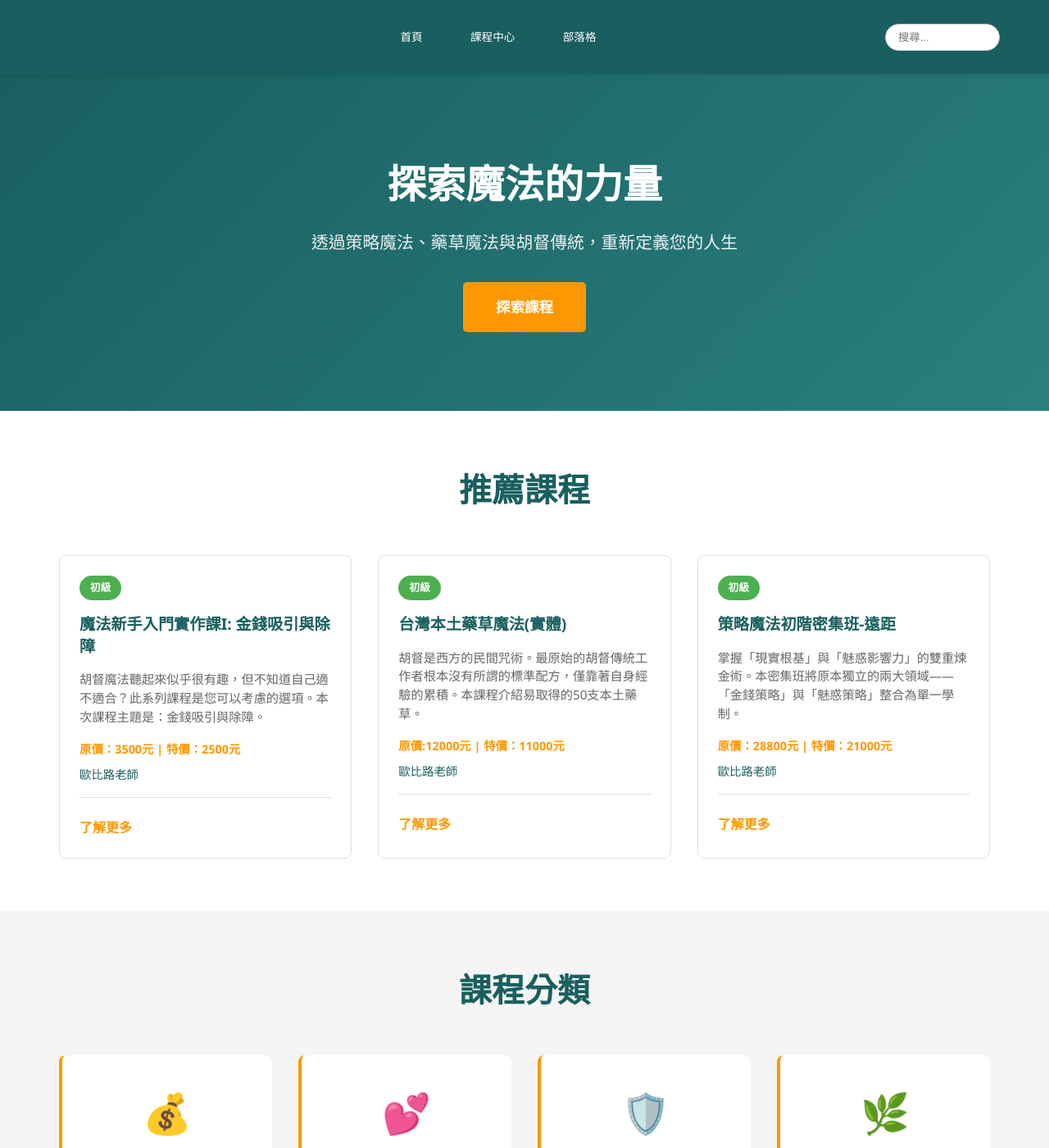
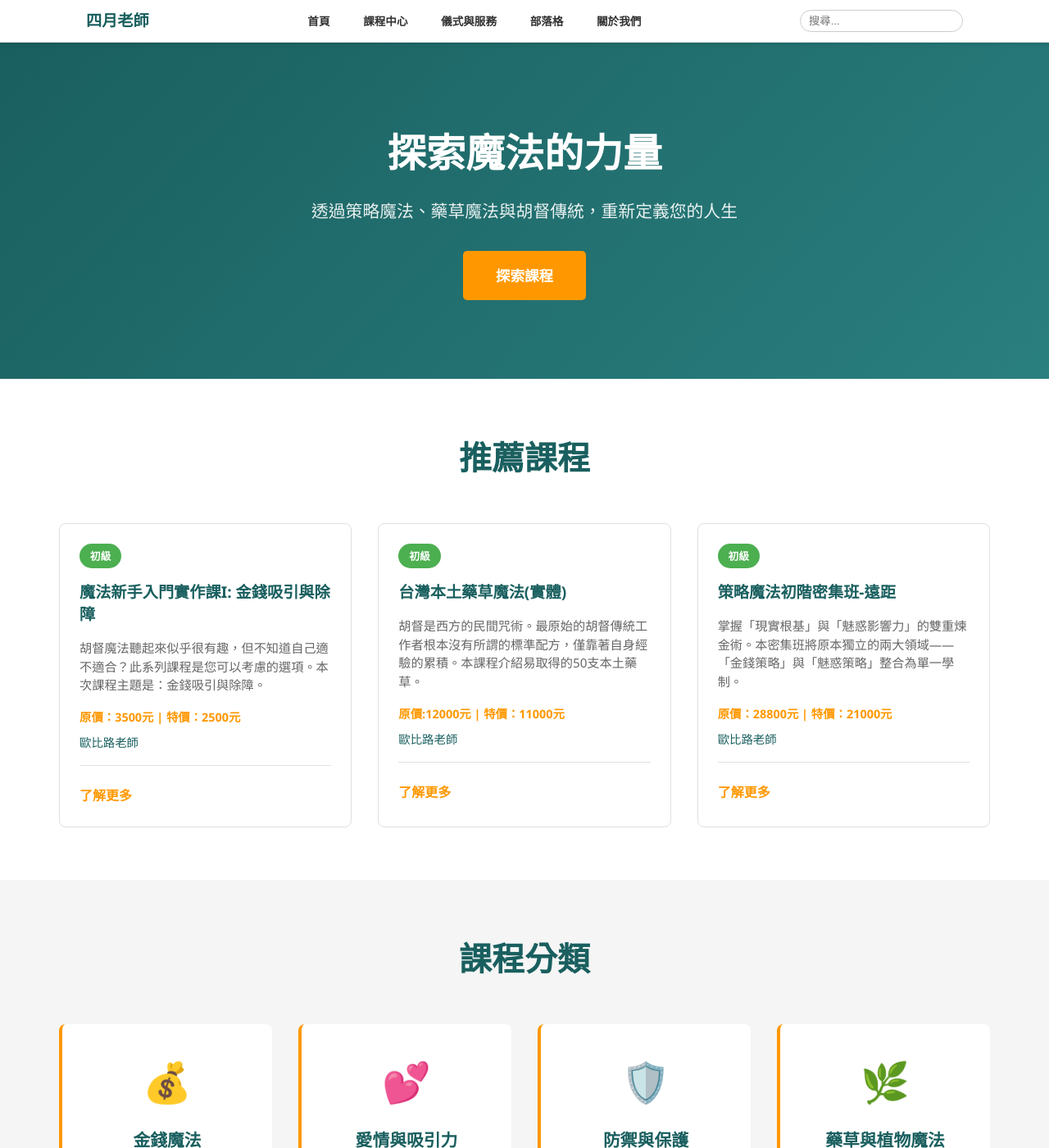
Before and after one commit to light4uliuphone-lang/hoodoo, a Jekyll site: the page built from index.html, in a window 1280 px wide and 1400 px high. Shown: the whole window at 82% size. Built offline with Jekyll 4.4.1, drawn with Linux system fonts in a browser that asks for light colours; comment, search, counter and statistics services are not loaded; some of the changed text lies outside the part shown.

Commit message:
Update default.html

```diff
--- a/_layouts/default.html
+++ b/_layouts/default.html
@@ -5,39 +5,46 @@
     <meta name="viewport" content="width=device-width, initial-scale=1.0">
     <title>{{ page.title | default: site.title }}</title>
     <link rel="stylesheet" href="{{ '/css/style.css' | relative_url }}">
-
     <style>
-        .nav-search-box { position: relative; margin-left: 20px; display: flex; align-items: center; }
-        #search-input { padding: 8px 15px; border: 1px solid #ccc; border-radius: 20px; width: 140px; outline: none; transition: 0.3s; }
-        #search-input:focus { width: 200px; border-color: #1a5f5f; }
-        #results-container { position: absolute; top: 45px; right: 0; width: 300px; background: white; list-style: none; padding: 0; margin: 0; border-radius: 8px; box-shadow: 0 4px 12px rgba(0,0,0,0.2); z-index: 9999; }
-        #results-container li { border-bottom: 1px solid #eee; }
-        #results-container a { display: block; padding: 10px 15px; color: #333; text-decoration: none; font-size: 0.9rem; }
-        #results-container a:hover { background: #f4f8f8; color: #1a5f5f; }
-        @media (max-width: 768px) { .nav-search-box { width: 100%; margin: 10px 0; } #search-input { width: 100% !important; } }
+        /* 基礎導覽樣式 */
+        .navbar { background: #fff; border-bottom: 1px solid #ddd; padding: 10px 0; }
+        .nav-container { max-width: 1100px; margin: 0 auto; display: flex; justify-content: space-between; align-items: center; padding: 0 15px; }
+        .nav-menu { list-style: none; display: flex; margin: 0; padding: 0; gap: 15px; }
+        .nav-menu a { text-decoration: none; color: #333; font-weight: bold; }
+        /* 搜尋框樣式 */
+        .search-box { position: relative; }
+        #search-input { padding: 5px 10px; border-radius: 15px; border: 1px solid #ccc; outline: none; }
+        #results-container { position: absolute; top: 35px; right: 0; width: 250px; background: white; box-shadow: 0 4px 10px rgba(0,0,0,0.1); padding: 0; list-style: none; z-index: 999; }
+        #results-container li a { display: block; padding: 8px; border-bottom: 1px solid #eee; font-size: 0.9rem; text-decoration: none; color: #333; }
     </style>
 </head>
 <body>
 
 <nav class="navbar">
-    <div class="nav-container" style="display: flex; justify-content: space-between; align-items: center; max-width: 1200px; margin: 0 auto; padding: 10px 20px;">
-        <div class="logo" style="font-size: 1.5rem; font-weight: bold; color: #1a5f5f;">四月老師</div>
-        <ul class="nav-menu" style="list-style: none; display: flex; margin: 0; padding: 0;">
-            <li style="margin: 0 10px;"><a href="{{ '/' | relative_url }}">首頁</a></li>
-            <li style="margin: 0 10px;"><a href="{{ '/course/' | relative_url }}">課程中心</a></li>
-            <li style="margin: 0 10px;"><a href="{{ '/blog/index.html' | relative_url }}">部落格</a></li>
+    <div class="nav-container">
+        <div style="color: #1a5f5f; font-weight: bold; font-size: 1.2rem;">四月老師</div>
+
+        <ul class="nav-menu">
+            <li><a href="{{ '/' | relative_url }}">首頁</a></li>
+            <li><a href="{{ '/course/' | relative_url }}">課程中心</a></li>
+            <li><a href="{{ '/rituals/' | relative_url }}">儀式與服務</a></li>
+            <li><a href="{{ '/blog/index.html' | relative_url }}">部落格</a></li>
+            <li><a href="{{ '/about/' | relative_url }}">關於我們</a></li>
         </ul>
-        <div class="nav-search-box">
+
+        <div class="search-box">
             <input type="text" id="search-input" placeholder="搜尋...">
             <ul id="results-container"></ul>
         </div>
     </div>
 </nav>
 
-{{ content }}
+<main>
+    {{ content }}
+</main>
 
 <footer style="text-align: center; padding: 40px 0; border-top: 1px solid #eee; margin-top: 50px;">
-    <p>&copy; 2026 四月老師</p>
+    <p>&copy; 2026 四月老師 - 魔法課程中心</p>
 </footer>
 
 <script src="https://unpkg.com/simple-jekyll-search@latest/dest/simple-jekyll-search.min.js"></script>
@@ -46,9 +53,7 @@
         searchInput: document.getElementById('search-input'),
         resultsContainer: document.getElementById('results-container'),
         json: '{{ "/search.json" | relative_url }}',
-        searchResultTemplate: '<li><a href="{url}">{title}</a></li>',
-        noResultsText: '<li style="padding:10px;">找不到相關文章</li>',
-        fuzzy: false
+        searchResultTemplate: '<li><a href="{url}">{title}</a></li>'
     });
 </script>
 </body>
```
